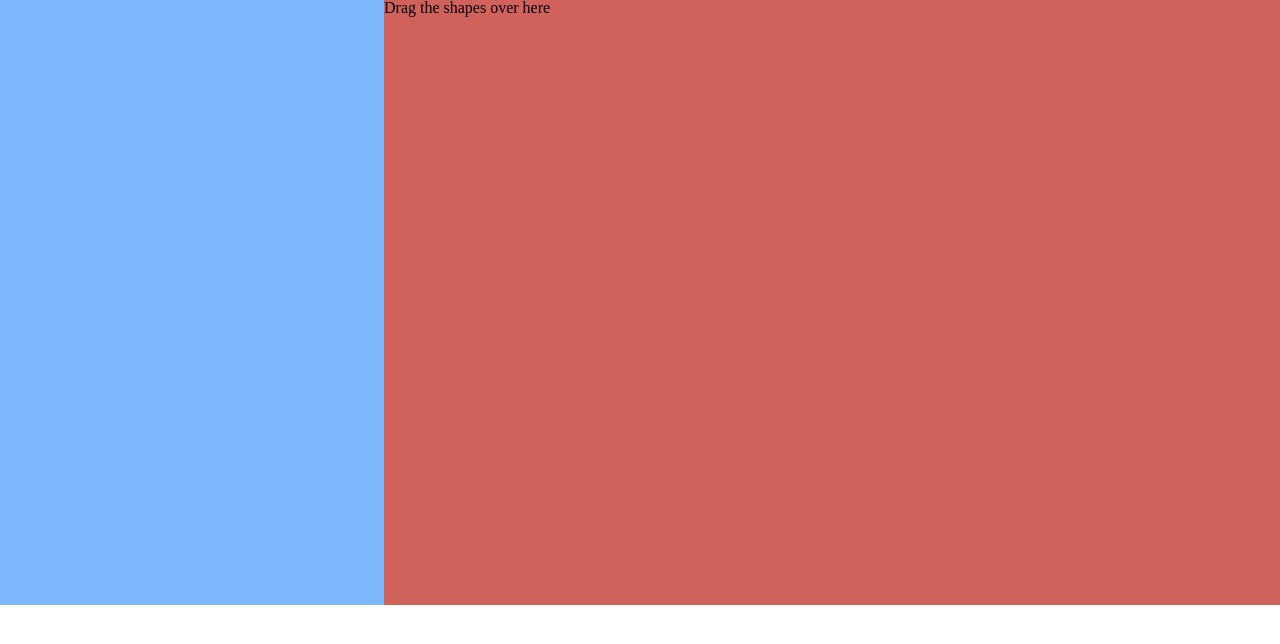
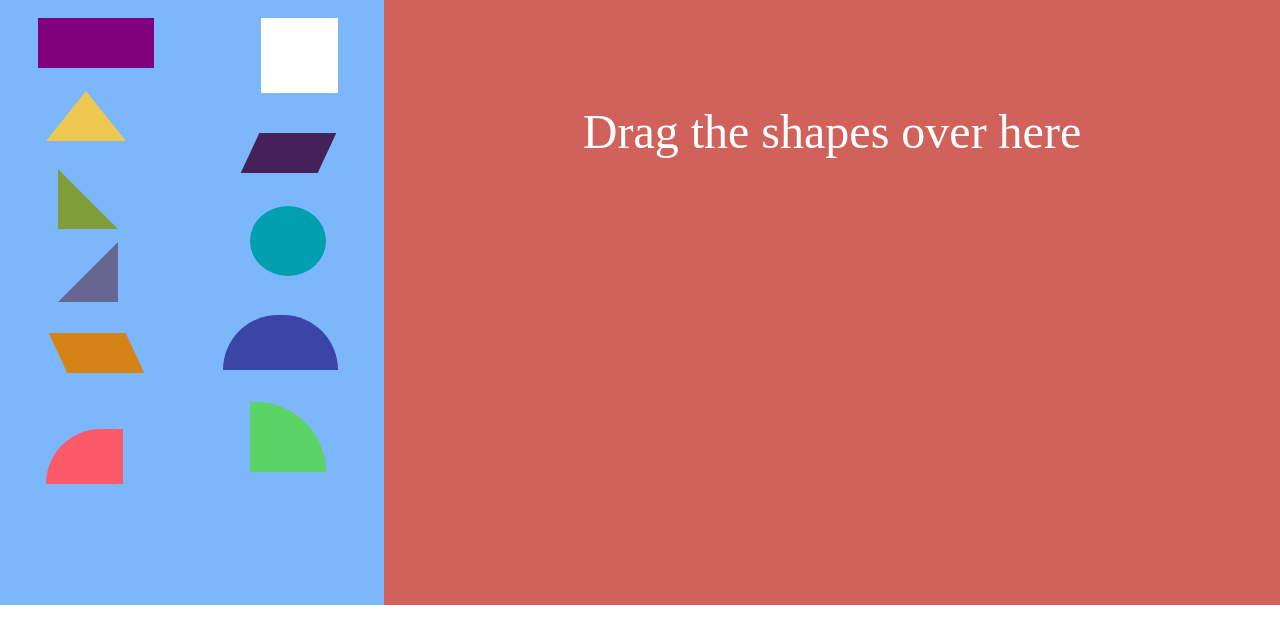
Before and after one commit to azeneli/Building-Geometrical-Shapes, a plain HTML site: page index.html in a window 1280 px wide. Drawn offline with nearby package versions, Linux system fonts and the light colour scheme.

Commit message:
Fix size of box, circle shapes

```diff
--- a/styles/main.css
+++ b/styles/main.css
@@ -62,7 +62,7 @@
 
 /*************  Shapes  ****************/
 
-.block__shapes-box {
+.blocks__shapes-box {
 	width: 20%;
 	height: 75px;
 	background-color: #fff;
@@ -71,7 +71,7 @@
 		right: 12%;
 }
 
-.block__shapes-rectangle {
+.blocks__shapes-rectangle {
 	width: 30%;
 	height: 50px;
 	background-color: purple;
@@ -81,7 +81,7 @@
 }
 
 
-.block__shapes-triangle--up {
+.blocks__shapes-triangle--up {
 	width: 0;
 	height: 0;
 	position: absolute;
@@ -92,7 +92,7 @@
 	border-right: 40px solid transparent;
 }
 
-.block__shapes-triangle--left {
+.blocks__shapes-triangle--left {
 	width: 0;
 	height: 0;
 	position: absolute;
@@ -102,7 +102,7 @@
 	border-right: 60px solid transparent;
 }
 
-.block__shapes-triangle--right {
+.blocks__shapes-triangle--right {
 	width: 0;
 	height: 0;
 	position: absolute;
@@ -112,7 +112,7 @@
 	border-left: 60px solid transparent;
 }
 
-.block__shapes-para--left {
+.blocks__shapes-para--left {
 	width: 20%;
 	height: 40px;
 	position: absolute;
@@ -122,7 +122,7 @@
 	transform: skew(25deg);
 }
 
-.block__shapes-para--right {
+.blocks__shapes-para--right {
 	width: 20%;
 	height: 40px;
 	position: absolute;
@@ -132,7 +132,7 @@
 	transform: skew(-25deg);
 }
 
-.block__shapes-circle {
+.blocks__shapes-circle {
 	width: 20%;
 	height: 70px;
 	position: absolute;
@@ -142,7 +142,7 @@
 	background-color: #00A0B0;
 }
 
-.block__shapes-cirle--half {
+.blocks__shapes-cirle--half {
 	width: 30%;
 	height: 55px;
 	position: absolute;
@@ -152,7 +152,7 @@
 	background-color: #3B45A6;
 }
 
-.block__shapes-quart--left {
+.blocks__shapes-quart--left {
 	width: 20%;
 	height: 55px;
 	position: absolute;
@@ -162,7 +162,7 @@
 	background-color: #FB5A69;
 }
 
-.block__shapes-quart--right {
+.blocks__shapes-quart--right {
 	width: 20%;
 	height: 70px;
 	position: absolute;
@@ -171,3 +171,10 @@
 	border-radius: 0 80px 0 0;
 	background-color: #5CD465;
 }
+
+.blocks__canvas-title {
+	font-size: 3rem;
+	color: white;
+	text-align: center;
+	margin: 12% auto;
+}
```
